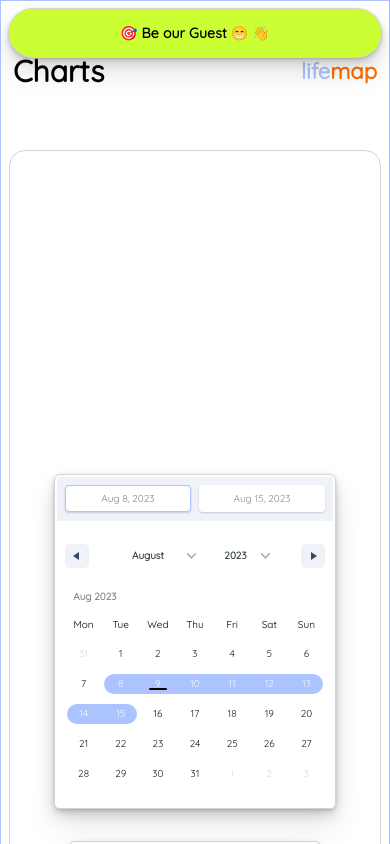
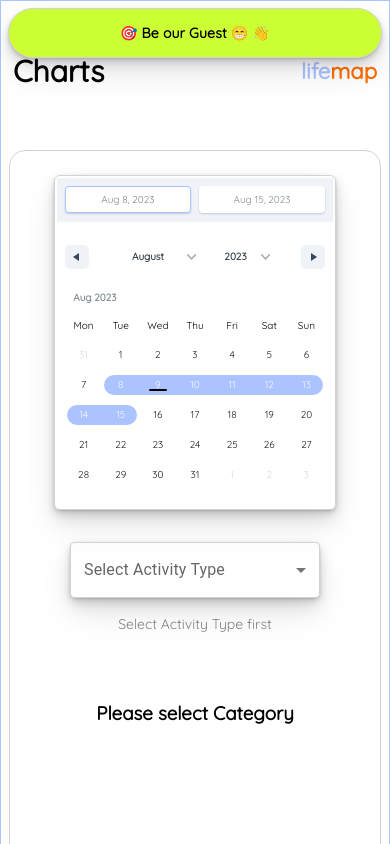
Before and after one commit to berkaysson/lifemap, a React (Create React App) app: page /lifemap/charts in a window 390 px wide. Both pictures are taken after a click on the button "Try with Guest Mode". Shown: the top 844 px of the page. Built offline with nearby package versions, Linux system fonts and the light colour scheme.

Commit message:
Add border to ResponsiveBarChart

```diff
--- a/src/Pages/ChartsPage.js
+++ b/src/Pages/ChartsPage.js
@@ -36,7 +36,7 @@ const Content = styled.div`
   grid-area: 2 / 2 / 4 / 3;
   display: flex;
   flex-direction: column;
-  justify-content: center;
+  justify-content: flex-start;
   align-items: center;
   gap: 3rem;
   width: 100%;
@@ -44,6 +44,11 @@ const Content = styled.div`
   border: 1px solid ${({ theme }) => theme.colors.alternative};
   border-radius: ${({ theme }) => theme.radius.medium};
   padding: ${({ theme }) => theme.sizes.large};
+
+  svg:last-child {
+    border: ${({ theme }) => theme.colors.alternative} 1px solid;
+    border-radius: ${({ theme }) => theme.radius.medium};
+  }
 
   @media (max-width: 768px) {
     grid-area: 2 / 1 / 3 / 2;
```
